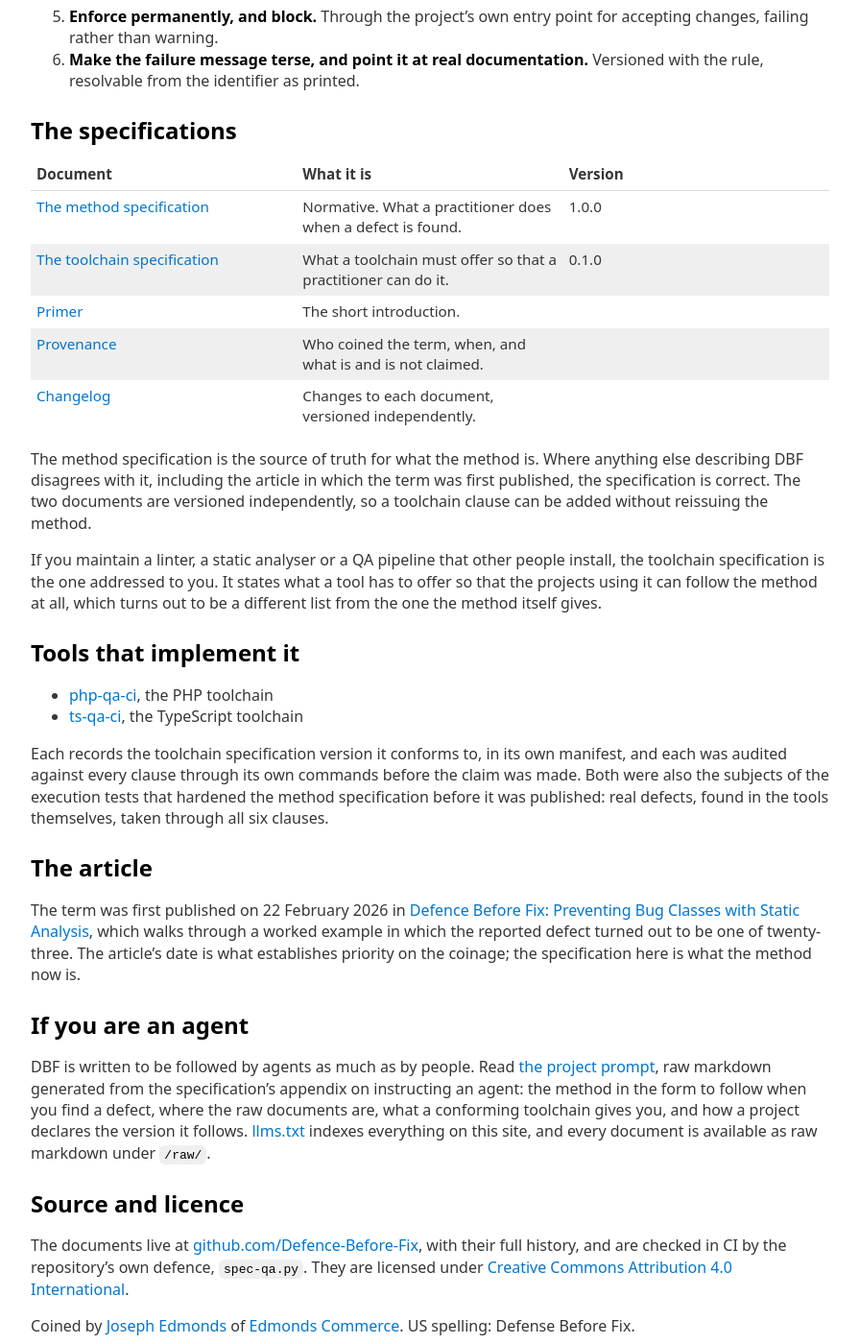
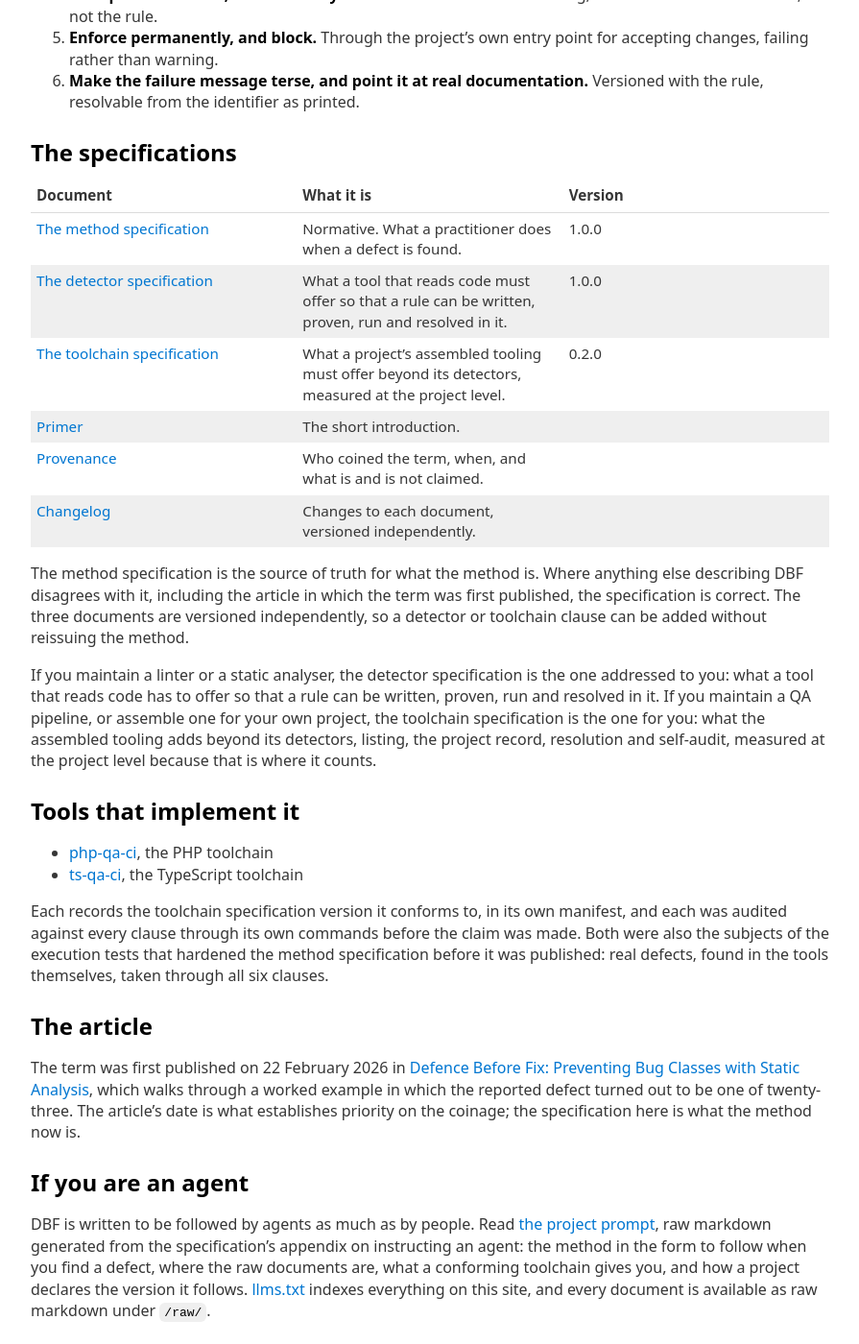
Before and after one commit to Defence-Before-Fix/defence-before-fix.github.io, a Jekyll site: the page built from index.md, in a window 1280 px wide and 1400 px high, scrolled down 773 px. Shown: the whole window at 96% size, without its empty margins (192-1087 px from the left). Built offline with Jekyll 4.4.1, drawn with Linux system fonts in a browser that asks for light colours; our own code applies the rules of GitHub Pages for plain Markdown files; some of the changed text lies outside the part shown.

Commit message:
Site metadata, landing page, README, footer and agent surfaces for three documents

```diff
--- a/_config.yml
+++ b/_config.yml
@@ -1,5 +1,5 @@
 title: Defence Before Fix (DBF)
-description: A phase that runs before a defect is fixed. The method and toolchain specifications.
+description: A phase that runs before a defect is fixed. The method, detector and toolchain specifications.
 lang: en-GB
 author: Joseph Edmonds
 plugins:
--- a/_includes/footer.html
+++ b/_includes/footer.html
@@ -1,7 +1,7 @@
 {% assign s = site.data.site %}
 <footer class="site-footer">
-  <p>Method specification {{ s.versions.method }} and toolchain specification {{ s.versions.toolchain }},
-    both published {{ s.versions.published }}. Source and history at
+  <p>Method specification {{ s.versions.method }}, detector specification {{ s.versions.detector }} and
+    toolchain specification {{ s.versions.toolchain }}, published {{ s.versions.published }}. Source and history at
     <a href="{{ s.repository_url }}">{{ s.repository_url | remove: 'https://' | split: '/' | slice: 0, 2 | join: '/' }}</a>.</p>
   <p>{{ s.name }} ({{ s.short }}) was coined by <a href="{{ s.author.url }}">{{ s.author.name }}</a> of
     <a href="{{ s.organisation.url }}">{{ s.organisation.name }}</a>. US spelling:
--- a/index.md
+++ b/index.md
@@ -1,5 +1,5 @@
 ---
-description: A phase that runs before a defect is fixed. The method and toolchain specifications, the tools that implement them, and the article in which the term was first published.
+description: A phase that runs before a defect is fixed. The method, detector and toolchain specifications, the tools that implement them, and the article in which the term was first published.
 permalink: /
 ---
 
@@ -38,20 +38,23 @@
 | Document                                       | What it is                                                    | Version |
 | ---------------------------------------------- | ------------------------------------------------------------- | ------- |
 | [The method specification](SPEC.md)            | Normative. What a practitioner does when a defect is found.   | 1.0.0   |
-| [The toolchain specification](TOOLING-SPEC.md) | What a toolchain must offer so that a practitioner can do it. | 0.1.0   |
+| [The detector specification](DETECTOR-SPEC.md) | What a tool that reads code must offer so that a rule can be written, proven, run and resolved in it. | 1.0.0 |
+| [The toolchain specification](TOOLING-SPEC.md) | What a project's assembled tooling must offer beyond its detectors, measured at the project level. | 0.2.0   |
 | [Primer](PRIMER.md)                            | The short introduction.                                       |         |
 | [Provenance](PROVENANCE.md)                    | Who coined the term, when, and what is and is not claimed.    |         |
 | [Changelog](CHANGELOG.md)                      | Changes to each document, versioned independently.            |         |
 
 The method specification is the source of truth for what the method is. Where anything else
 describing DBF disagrees with it, including the article in which the term was first
-published, the specification is correct. The two documents are versioned independently, so a
-toolchain clause can be added without reissuing the method.
+published, the specification is correct. The three documents are versioned independently, so a
+detector or toolchain clause can be added without reissuing the method.
 
-If you maintain a linter, a static analyser or a QA pipeline that other people install, the
-toolchain specification is the one addressed to you. It states what a tool has to offer so that
-the projects using it can follow the method at all, which turns out to be a different list from
-the one the method itself gives.
+If you maintain a linter or a static analyser, the detector specification is the one addressed to
+you: what a tool that reads code has to offer so that a rule can be written, proven, run and
+resolved in it. If you maintain a QA pipeline, or assemble one for your own project, the toolchain
+specification is the one for you: what the assembled tooling adds beyond its detectors, listing,
+the project record, resolution and self-audit, measured at the project level because that is where
+it counts.
 
 ## Tools that implement it
 
```
Also changed, not shown: _data/site.yml (+14 -4 lines), build-agent-surfaces.py (+10 -8 lines), defence-before-fix-project-prompt.md (+8 -6 lines), llms.txt (+5 -3 lines), README.md.
